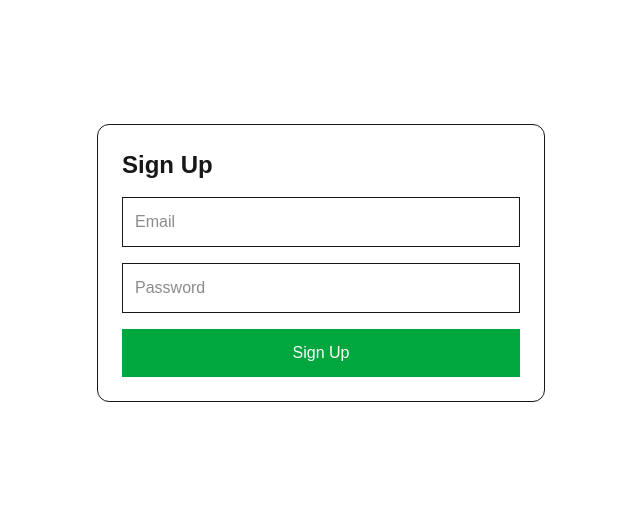
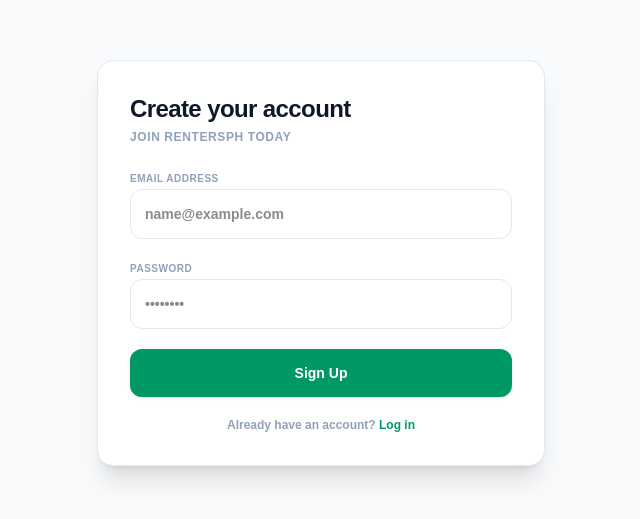
Before and after one commit to bciwebdev/rentersph, a Next.js app: page /signup in a window 1280 px wide. Shown: the part 137-656 px from the top of the page, without its empty margins (319-959 px from the left). Built offline with nearby package versions, Linux system fonts and the light colour scheme; no server answers.

Commit message:
feat: handle signups with a clean email verification success screen

```diff
--- a/app/signup/page.tsx
+++ b/app/signup/page.tsx
@@ -3,6 +3,8 @@
 import { useState } from "react";
 import { useRouter } from "next/navigation";
 import { supabase } from "@/lib/supabase";
+import { Mail, CheckCircle, ArrowRight } from "lucide-react";
+import Link from "next/link";
 
 export default function SignupPage() {
   const router = useRouter();
@@ -11,6 +13,7 @@ export default function SignupPage() {
   const [password, setPassword] = useState("");
   const [loading, setLoading] = useState(false);
   const [error, setError] = useState<string | null>(null);
+  const [isSignedUp, setIsSignedUp] = useState(false);
 
   async function handleSignup(e: React.FormEvent) {
     e.preventDefault();
@@ -22,11 +25,16 @@ export default function SignupPage() {
       const { error } = await supabase.auth.signUp({
         email,
         password,
+        options: {
+          // Explicitly redirect back to your callback route on verification link click
+          emailRedirectTo: `${window.location.origin}/auth/callback`,
+        },
       });
 
       if (error) throw error;
 
-      router.push("/login");
+      // Show the email verification screen instead of immediately redirecting to login
+      setIsSignedUp(true);
     } catch (err: any) {
       setError(err.message);
     } finally {
@@ -34,41 +42,93 @@ export default function SignupPage() {
     }
   }
 
+  // Beautiful Success State to replace the form after signing up
+  if (isSignedUp) {
     return (
-    <div className="flex min-h-screen items-center justify-center">
+      <div className="flex min-h-screen items-center justify-center bg-slate-50 px-4">
+        <div className="w-full max-w-md space-y-6 rounded-2xl border border-slate-100 bg-white p-8 text-center shadow-xl">
+          <div className="mx-auto flex h-14 w-14 items-center justify-center rounded-full bg-emerald-50 text-emerald-600">
+            <Mail className="h-7 w-7 animate-bounce" />
+          </div>
+
+          <div className="space-y-2">
+            <h1 className="text-2xl font-black text-slate-900 tracking-tight">Verify your email</h1>
+            <p className="text-sm text-slate-500 font-medium leading-relaxed">
+              We have sent a verification link to <span className="font-bold text-slate-800">{email}</span>.
+              Please check your inbox (and spam folder) to activate your account.
+            </p>
+          </div>
+
+          <div className="pt-2">
+            <Link
+              href="/login"
+              className="inline-flex w-full items-center justify-center gap-2 rounded-xl bg-slate-900 p-3.5 text-xs font-bold text-white hover:bg-slate-800 transition"
+            >
+              <span>Go to Login</span>
+              <ArrowRight className="w-4 h-4" />
+            </Link>
+          </div>
+        </div>
+      </div>
+    );
+  }
+
+  return (
+    <div className="flex min-h-screen items-center justify-center bg-slate-50 px-4">
       <form
         onSubmit={handleSignup}
-        className="w-full max-w-md space-y-4 rounded-xl border p-6"
+        className="w-full max-w-md space-y-5 rounded-2xl border border-slate-200 bg-white p-8 shadow-xl"
       >
-        <h1 className="text-2xl font-bold">Sign Up</h1>
+        <div className="space-y-1">
+          <h1 className="text-2xl font-black text-slate-900 tracking-tight">Create your account</h1>
+          <p className="text-xs text-slate-400 font-bold uppercase tracking-wider">Join rentersPH today</p>
+        </div>
 
         {error && (
-          <div className="rounded bg-red-100 p-2 text-red-600">
+          <div className="rounded-xl bg-red-50 border border-red-100 p-3 text-xs font-semibold text-red-600">
             {error}
           </div>
         )}
 
+        <div className="space-y-4">
+          <div className="space-y-1.5">
+            <label className="text-[10px] font-black uppercase tracking-wider text-slate-400">Email Address</label>
             <input
-          className="w-full border p-3"
-          placeholder="Email"
+              type="email"
+              required
+              className="w-full rounded-xl border border-slate-200 p-3.5 text-sm font-semibold outline-none focus:border-emerald-500 transition-colors"
+              placeholder="name@example.com"
               value={email}
               onChange={(e) => setEmail(e.target.value)}
             />
+          </div>
 
+          <div className="space-y-1.5">
+            <label className="text-[10px] font-black uppercase tracking-wider text-slate-400">Password</label>
             <input
               type="password"
-          className="w-full border p-3"
-          placeholder="Password"
+              required
+              className="w-full rounded-xl border border-slate-200 p-3.5 text-sm font-semibold outline-none focus:border-emerald-500 transition-colors"
+              placeholder="••••••••"
               value={password}
               onChange={(e) => setPassword(e.target.value)}
             />
+          </div>
+        </div>
 
         <button
           disabled={loading}
-          className="w-full bg-green-600 p-3 text-white"
+          className="w-full rounded-xl bg-emerald-600 p-3.5 text-sm font-black text-white hover:bg-emerald-700 transition duration-200 disabled:opacity-50 cursor-pointer shadow-sm"
         >
           {loading ? "Creating account..." : "Sign Up"}
         </button>
+
+        <p className="text-center text-xs font-semibold text-slate-400">
+          Already have an account?{" "}
+          <Link href="/login" className="text-emerald-600 hover:text-emerald-700 font-bold">
+            Log in
+          </Link>
+        </p>
       </form>
     </div>
   );
```
Lines whose indentation alone changed are shown as unchanged.
